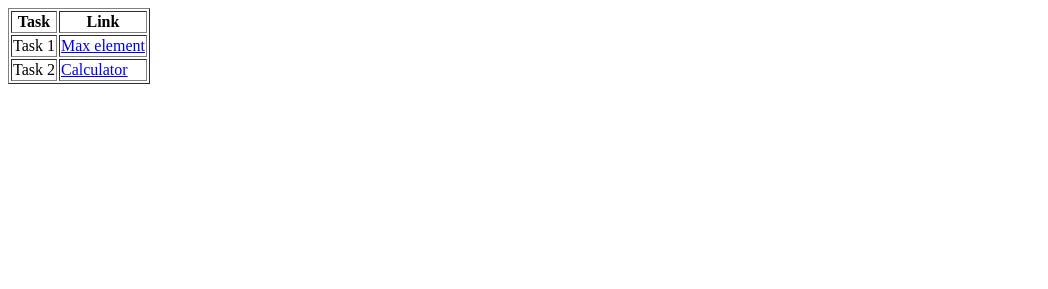
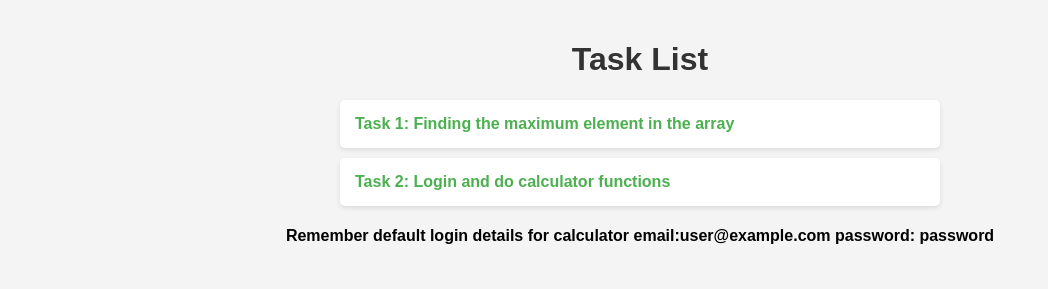
Before and after one commit to balajis183/Task1, a plain HTML site: page index.html in a window 1280 px wide. Shown: the whole page, without its empty margins (0-1048 px from the left). Drawn offline with Linux system fonts and the light colour scheme.

Commit message:
third commit

```diff
--- a/index.html
+++ b/index.html
@@ -1,26 +1,68 @@
 <!DOCTYPE html>
 <html lang="en">
-<head>
-    <meta charset="UTF-8">
-    <meta name="viewport" content="width=device-width, initial-scale=1.0">
-    <title>Task Table</title>
-</head>
-<body>
-    <table border="1">
-        <tr>
-            <th>Task</th>
-            <th>Link</th>
-        </tr>
-        <tr>
-            <td>Task 1</td>
-            <td><a href="./Max_element.html">Max element</a></td>
-        </tr>
-        <tr>
-            <td>Task 2</td>
-            <td><a href="./calculator.html">Calculator</a></td>
-        </tr>
+  <head>
+    <meta charset="UTF-8" />
+    <meta name="viewport" content="width=device-width, initial-scale=1.0" />
+    <title>Task List</title>
+    <style>
+      body {
+        font-family: Arial, sans-serif;
+        background-color: #f4f4f4;
+        margin: 0;
+        padding: 20px;
+      }
 
-        <!-- Add more tasks as needed -->
-    </table>
-</body>
+      h1 {
+        text-align: center;
+        color: #333;
+      }
+
+      ul {
+        list-style-type: none;
+        padding: 0;
+        max-width: 600px;
+        margin: 0 auto;
+      }
+
+      li {
+        background: white;
+        margin: 10px 0;
+        padding: 15px;
+        border-radius: 5px;
+        box-shadow: 0 2px 5px rgba(0, 0, 0, 0.1);
+      }
+
+      a {
+        text-decoration: none;
+        color: #4caf50;
+        font-weight: bold;
+      }
+
+      a:hover {
+        text-decoration: underline;
+        color: #45a049;
+      }
+    </style>
+  </head>
+  <body>
+    <h1>Task List</h1>
+    <ul>
+      <li>
+        <a href="./Max_element.html"
+          >Task 1: Finding the maximum element in the array
+        </a>
+      </li>
+
+      <li>
+        <a href="./calculator.html"
+          >Task 2: Login and do calculator functions</a
+        >
+      </li>
+    </ul>
+
+    <h4 style="text-align: center">
+      Remember default login details for calculator email:user@example.com
+      password: password
+    </h4>
+  </body>
 </html>
```
